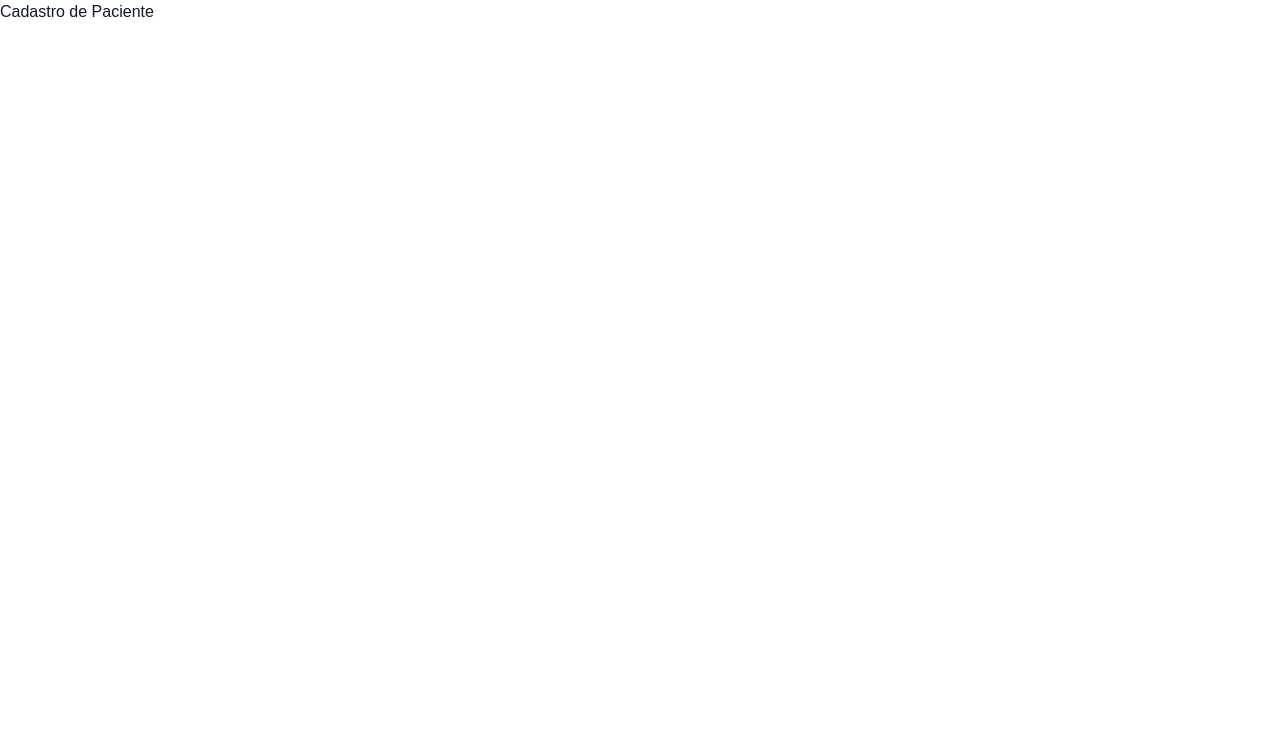
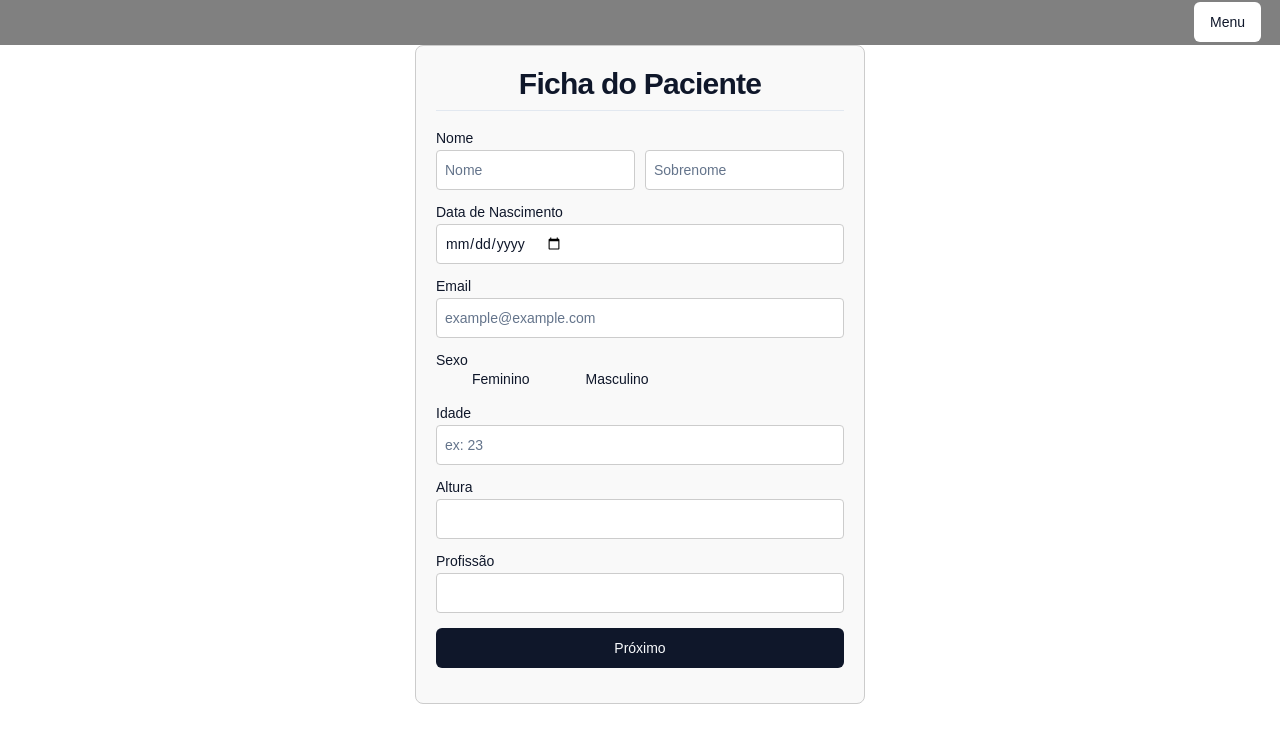
Before and after one commit to marafigagdansk/testeHibrid, a React (Vite) app in the folder shadcnProject/: page /cadastrar-paciente in a window 1280 px wide. Shown: the top 742 px of the page. Built offline with nearby package versions, Linux system fonts and the light colour scheme.

Commit message:
add cadastro cliente
Tem bug na tela principal em css, precisar passar search area para a direita

```diff
--- a/shadcnProject/package.json
+++ b/shadcnProject/package.json
@@ -10,6 +10,7 @@
     "preview": "vite preview"
   },
   "dependencies": {
+    "@radix-ui/react-checkbox": "^1.0.4",
     "@radix-ui/react-dropdown-menu": "^2.0.6",
     "@radix-ui/react-label": "^2.0.2",
     "@radix-ui/react-slot": "^1.0.2",
--- /dev/null
+++ b/shadcnProject/src/CadastroPaciente.css
@@ -0,0 +1,89 @@
+* {
+    margin: 0;
+    padding: 0;
+}
+
+.geral {
+    display: flex;
+    flex-direction: column;
+}
+
+.header-area {
+    display: flex;
+    width: 100vw;
+    height: 3.5vw;
+    background-color: gray;
+    justify-content: right;
+    align-items: center;
+    padding: 0 3px;
+}
+
+.form-container {
+    max-width: 600px;
+    margin: 0 auto;
+    padding: 20px;
+    border: 1px solid #ccc;
+    border-radius: 8px;
+    background-color: #f9f9f9;
+  }
+
+  .form-container h2 {
+    text-align: center;
+    margin-bottom: 20px;
+  }
+
+  .form-group {
+    margin-bottom: 15px;
+  }
+
+  .form-group label {
+    display: block;
+    margin-bottom: 5px;
+  }
+
+  .name-inputs {
+    display: flex;
+    gap: 10px;
+  }
+
+  .name-inputs input {
+    flex: 1;
+  }
+
+  input[type="text"],
+  input[type="date"],
+  input[type="email"] {
+    width: 100%;
+    padding: 8px;
+    border: 1px solid #ccc;
+    border-radius: 4px;
+  }
+
+  .radio-group {
+    display: flex;
+    gap: 20px;
+  }
+
+  .radio-group Label {
+    display: flex;
+    align-items: center;
+  }
+
+  .radio-group input {
+    margin-right: 5px;
+  }
+
+  button {
+    display: block;
+    width: 100%;
+    padding: 10px;
+    background-color: #007bff;
+    color: white;
+    border: none;
+    border-radius: 4px;
+    cursor: pointer;
+  }
+
+  button:hover {
+    background-color: #0056b3;
+  }
--- a/shadcnProject/src/CadastroPaciente.jsx
+++ b/shadcnProject/src/CadastroPaciente.jsx
@@ -1,11 +1,169 @@
-// import React from 'react';
+import { Button } from './components/ui/button'
+import { Input } from "@/components/ui/input"
+import { Label } from "@/components/ui/label"
+import { Checkbox } from '@/components/ui/checkbox'
+
+import { useNavigate } from 'react-router-dom';
+import {
+  Github,
+  LifeBuoy,
+  LogOut,
+  Mail,
+  MessageSquare,
+  Plus,
+  PlusCircle,
+  Settings,
+  User,
+  UserPlus,
+} from "lucide-react"
+
+import {
+  DropdownMenu,
+  DropdownMenuContent,
+  DropdownMenuGroup,
+  DropdownMenuItem,
+  DropdownMenuLabel,
+  DropdownMenuPortal,
+  DropdownMenuSeparator,
+  DropdownMenuShortcut,
+  DropdownMenuSub,
+  DropdownMenuSubContent,
+  DropdownMenuSubTrigger,
+  DropdownMenuTrigger,
+} from "@/components/ui/dropdown-menu"
+
+import './CadastroPaciente.css'
 
 const CadastroPaciente = () => {
+
+  const navigate = useNavigate();
+  const handleAddPatient = () => {
+    navigate('/cadastrar-paciente');
+  };
+
   return (
-    <div>
-      <h1>Cadastro de Paciente</h1>
-      {/* Formulário de cadastro de paciente */}
-    </div>
+    <>
+      <div className='geral'>
+        <div className='header-area'>
+        <div className="menu">
+            <DropdownMenu>
+              <DropdownMenuTrigger asChild>
+                <Button variant="outline">Menu</Button>
+              </DropdownMenuTrigger>
+              <DropdownMenuContent className="w-56">
+                <DropdownMenuLabel>User Name</DropdownMenuLabel>
+                <DropdownMenuSeparator />
+                <DropdownMenuGroup>
+                  <DropdownMenuItem>
+                    <User className="mr-2 h-4 w-4" />
+                    <span>Profile</span>
+                    <DropdownMenuShortcut>⇧⌘P</DropdownMenuShortcut>
+                  </DropdownMenuItem>
+                  <DropdownMenuItem>
+                    <Settings className="mr-2 h-4 w-4" />
+                    <span>Settings</span>
+                    <DropdownMenuShortcut>⌘S</DropdownMenuShortcut>
+                  </DropdownMenuItem>
+                </DropdownMenuGroup>
+                <DropdownMenuSeparator />
+                <DropdownMenuGroup>
+                  <DropdownMenuSub>
+                    <DropdownMenuSubTrigger>
+                      <UserPlus className="mr-2 h-4 w-4" />
+                      <span>Invite users</span>
+                    </DropdownMenuSubTrigger>
+                    <DropdownMenuPortal>
+                      <DropdownMenuSubContent>
+                        <DropdownMenuItem>
+                          <Mail className="mr-2 h-4 w-4" />
+                          <span>Email</span>
+                        </DropdownMenuItem>
+                        <DropdownMenuItem>
+                          <MessageSquare className="mr-2 h-4 w-4" />
+                          <span>Message</span>
+                        </DropdownMenuItem>
+                        <DropdownMenuSeparator />
+                        <DropdownMenuItem>
+                          <PlusCircle className="mr-2 h-4 w-4" />
+                          <span>More...</span>
+                        </DropdownMenuItem>
+                      </DropdownMenuSubContent>
+                    </DropdownMenuPortal>
+                  </DropdownMenuSub>
+                  <DropdownMenuItem>
+                    <Plus className="mr-2 h-4 w-4" />
+                    <span onClick={handleAddPatient}>Novo Paciente</span>
+                    <DropdownMenuShortcut>⌘+T</DropdownMenuShortcut>
+                  </DropdownMenuItem>
+                </DropdownMenuGroup>
+                <DropdownMenuSeparator />
+                <DropdownMenuItem>
+                  <Github className="mr-2 h-4 w-4" />
+                  <span>GitHub</span>
+                </DropdownMenuItem>
+                <DropdownMenuItem>
+                  <LifeBuoy className="mr-2 h-4 w-4" />
+                  <span>Support</span>
+                </DropdownMenuItem>
+                <DropdownMenuSeparator />
+                <DropdownMenuItem>
+                  <LogOut className="mr-2 h-4 w-4" />
+                  <span>Log out</span>
+                  <DropdownMenuShortcut>⇧⌘Q</DropdownMenuShortcut>
+                </DropdownMenuItem>
+              </DropdownMenuContent>
+            </DropdownMenu>
+          </div>
+        </div>
+
+        <div className="form-container">
+          <h2 className="scroll-m-20 border-b pb-2 text-3xl font-semibold tracking-tight first:mt-0">Ficha do Paciente</h2>
+          <form>
+            <div className="form-group">
+              <Label htmlFor="name">Nome</Label>
+              <div className="name-inputs">
+                <Input type="text" id="firstName" placeholder="Nome" />
+                <Input type="text" id="lastName" placeholder="Sobrenome" />
+              </div>
+            </div>
+            <div className="form-group">
+              <Label htmlFor="birthDate">Data de Nascimento</Label>
+              <Input type="date" id="birthDate" placeholder="MM-DD-YYYY" />
+            </div>
+            <div className="form-group">
+              <Label htmlFor="email">Email</Label>
+              <Input type="email" id="email" placeholder="example@example.com" />
+            </div>
+            <div className="form-group">
+              <Label>Sexo</Label>
+                <div className="radio-group">
+                  <Checkbox id="terms" />
+                  <Label htmlFor="terms">Feminino</Label>
+                  <Checkbox id="terms" />
+                  <Label htmlFor="terms">Masculino</Label>
+
+                </div>
+            </div>
+            <div className="form-group">
+              <Label htmlFor="age">Idade</Label>
+              <Input type="text" id="age" placeholder="ex: 23" />
+            </div>
+            <div className="form-group">
+              <Label htmlFor="height">Altura</Label>
+              <Input type="text" id="height" />
+            </div>
+            <div className="form-group">
+              <Label htmlFor="profession">Profissão</Label>
+              <Input type="text" id="profession" />
+            </div>
+            <div className="form-group">
+              <Button  type="submit">Próximo</Button >
+            </div>
+          </form>
+        </div>
+      </div>
+    </>
+
   );
 };
 
--- a/shadcnProject/src/Login.jsx
+++ b/shadcnProject/src/Login.jsx
@@ -16,7 +16,7 @@ function App() {
       <div className='right'>
         <div className='form'>
           <Label htmlFor="user-code">Nome do Usuário</Label>
-          <Input id="user-code" type="name" placeholder="username" aria-label="Código do Usuário" />
+          <Input id="user-code" type="text" placeholder="username" aria-label="Código do Usuário" />
 
           <Label htmlFor="user-password">Senha do Usuário</Label>
           <Input id="user-password" type="password" placeholder="Senha" aria-label="Senha do Usuário" />
--- /dev/null
+++ b/shadcnProject/src/components/ui/checkbox.jsx
@@ -0,0 +1,24 @@
+"use client"
+
+import * as React from "react"
+import * as CheckboxPrimitive from "@radix-ui/react-checkbox"
+import { Check } from "lucide-react"
+
+import { cn } from "@/components/lib/utils"
+
+const Checkbox = React.forwardRef(({ className, ...props }, ref) => (
+  <CheckboxPrimitive.Root
+    ref={ref}
+    className={cn(
+      "peer h-4 w-4 shrink-0 rounded-sm border border-primary ring-offset-background focus-visible:outline-none focus-visible:ring-2 focus-visible:ring-ring focus-visible:ring-offset-2 disabled:cursor-not-allowed disabled:opacity-50 data-[state=checked]:bg-primary data-[state=checked]:text-primary-foreground",
+      className
+    )}
+    {...props}>
+    <CheckboxPrimitive.Indicator className={cn("flex items-center justify-center text-current")}>
+      <Check className="h-4 w-4" />
+    </CheckboxPrimitive.Indicator>
+  </CheckboxPrimitive.Root>
+))
+Checkbox.displayName = CheckboxPrimitive.Root.displayName
+
+export { Checkbox }
```
Also changed, not shown: shadcnProject/src/TelaPrincipal.css (line endings or trailing spaces), 1 other file (tests, documents, lock files or other folders).
